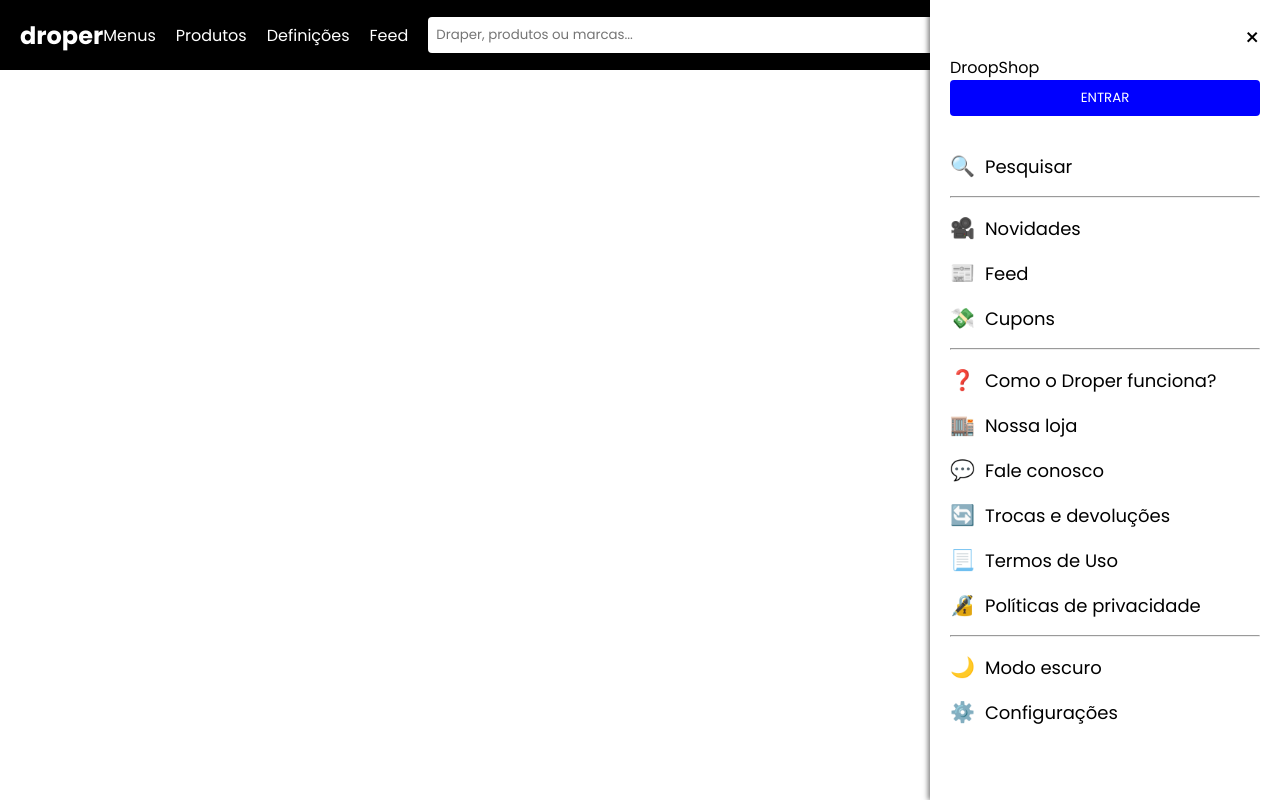
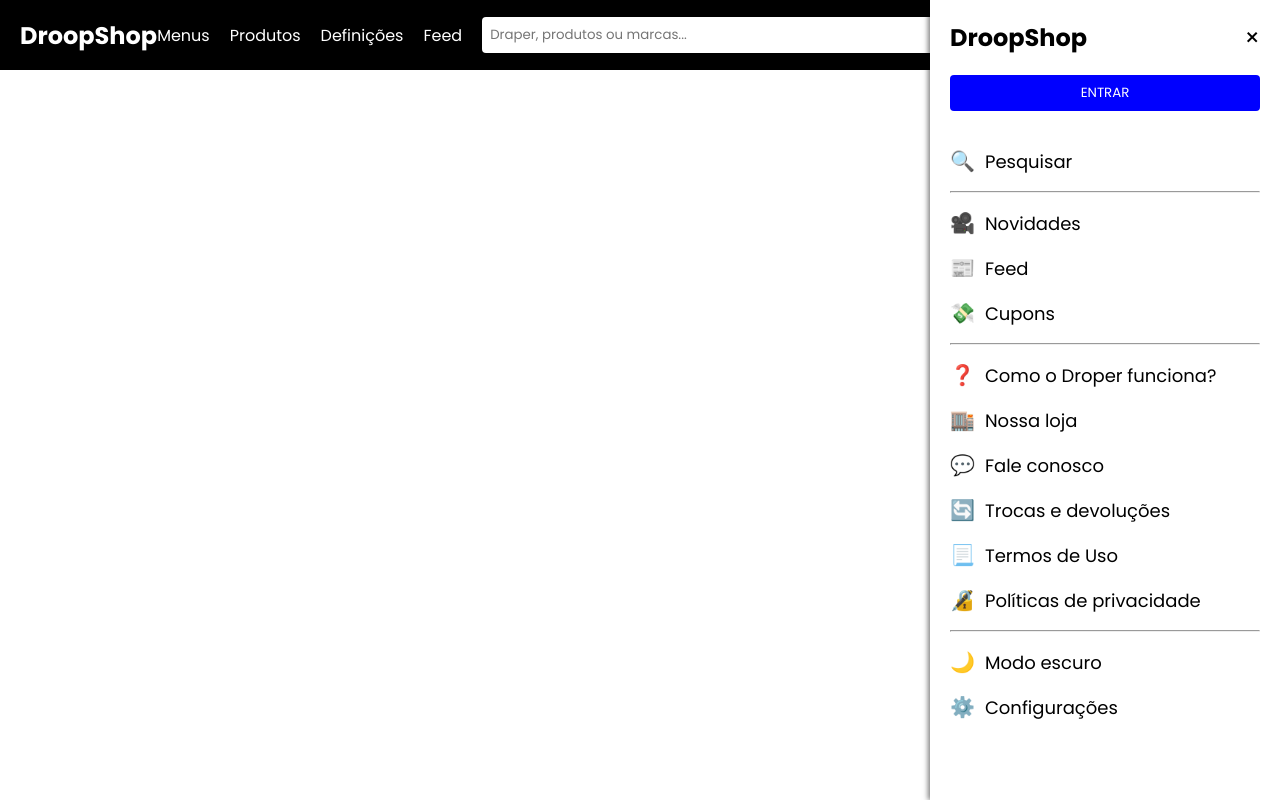
Before and after one commit to DevJofre/ShopGamerReact, a React (Create React App) app: page / in a window 1280 px wide. Both pictures are taken after a click on the element 1163 px from the left and 35 px from the top of the page. Built offline with nearby package versions, Linux system fonts and the light colour scheme.

Commit message:
atualização navbar

```diff
--- a/src/Components/Navbar/NavBar.css
+++ b/src/Components/Navbar/NavBar.css
@@ -65,8 +65,19 @@
   flex-direction: column;
 }
 
+.sidebar-header {
+  display: flex;
+  justify-content: space-between;
+  align-items: center;
+  margin-bottom: 20px;
+}
+
+.sidebar-logo {
+  font-size: 24px;
+  font-weight: bold;
+}
+
 .close-button {
-  align-self: flex-end;
   font-size: 24px;
   background: none;
   border: none;
--- a/src/Components/Navbar/NavBar.tsx
+++ b/src/Components/Navbar/NavBar.tsx
@@ -12,7 +12,7 @@ const NavBar = () => {
     return (
         <>
             <nav className="navbar">
-                <div className="logo">droper</div>
+                <div className="logo">DroopShop</div>
                 <ul className="nav-links">
                     <li>Menus</li>
                     <li>Produtos</li>
@@ -30,8 +30,10 @@ const NavBar = () => {
 
             {isMenuOpen && (
                 <div className="sidebar">
-                    <button className="close-button" onClick={toggleMenu}>×</button>
-                    <div className="sidebar-logo">DroopShop</div>
+                    <div className="sidebar-header">
+                        <div className="sidebar-logo">DroopShop</div>
+                        <button className="close-button" onClick={toggleMenu}>×</button>
+                    </div>
                     <button className="login-button">ENTRAR</button>
                     <ul className="menu-items">
                         <li><span>🔍</span> Pesquisar</li>
```
